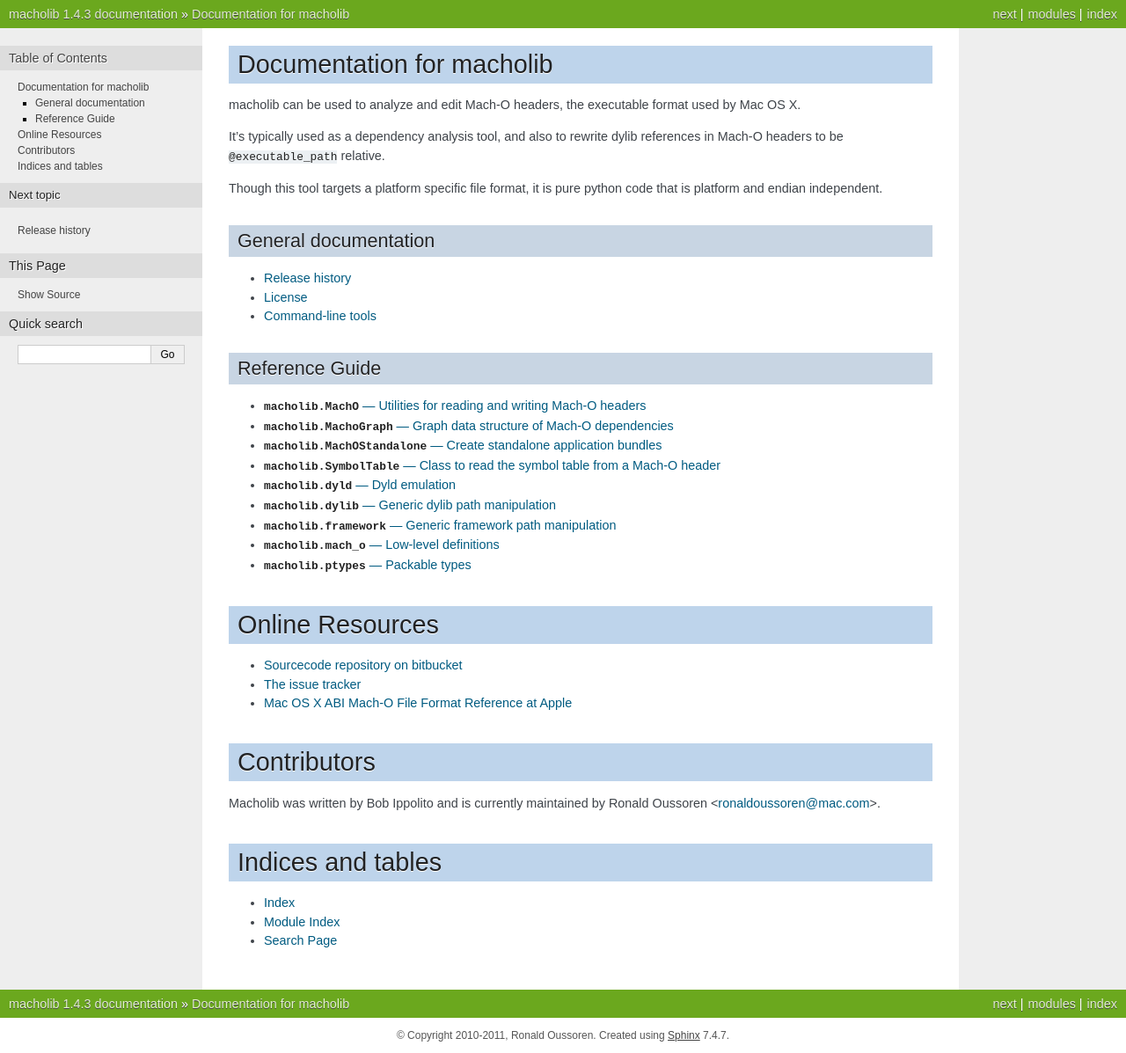
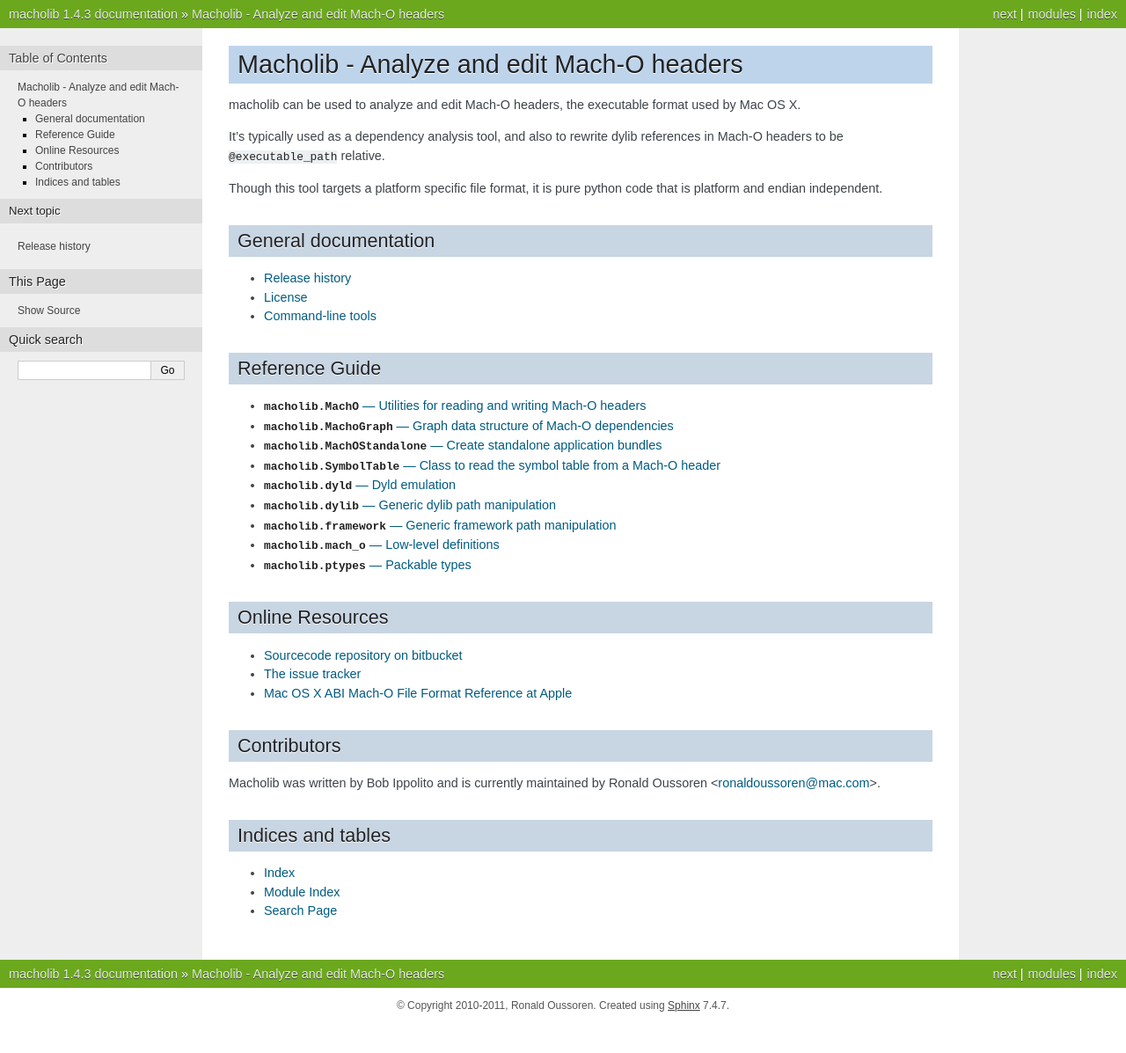
Before and after one commit to ronaldoussoren/macholib, a Sphinx documentation site: the page built from doc/index.rst, in a window 1280 px wide. Shown: the whole page at 88% size. Built offline with Sphinx 7.4.7, drawn with Linux system fonts in a browser that asks for light colours; after the commit the page ends 1163 px from its top, so only the background shows below that.

Commit message:
Documentation tweak

```diff
--- a/doc/index.rst
+++ b/doc/index.rst
@@ -1,5 +1,5 @@
-Documentation for macholib
-==========================
+Macholib - Analyze and edit Mach-O headers
+==========================================
 
 macholib can be used to analyze and edit Mach-O headers, the executable
 format used by Mac OS X.
@@ -37,7 +37,7 @@ Reference Guide
    ptypes
 
 Online Resources
-================
+----------------
 
 * `Sourcecode repository on bitbucket <http://bitbucket.org/ronaldoussoren/macholib/>`_
 
@@ -46,12 +46,12 @@ Online Resources
 * `Mac OS X ABI Mach-O File Format Reference at Apple <http://developer.apple.com/library/mac/#documentation/DeveloperTools/Conceptual/MachORuntime/Reference/reference.html>`_
 
 Contributors
-============
+------------
 
 Macholib was written by Bob Ippolito and is currently maintained by Ronald Oussoren <ronaldoussoren@mac.com>.
 
 Indices and tables
-==================
+------------------
 
 * :ref:`genindex`
 * :ref:`modindex`
```
